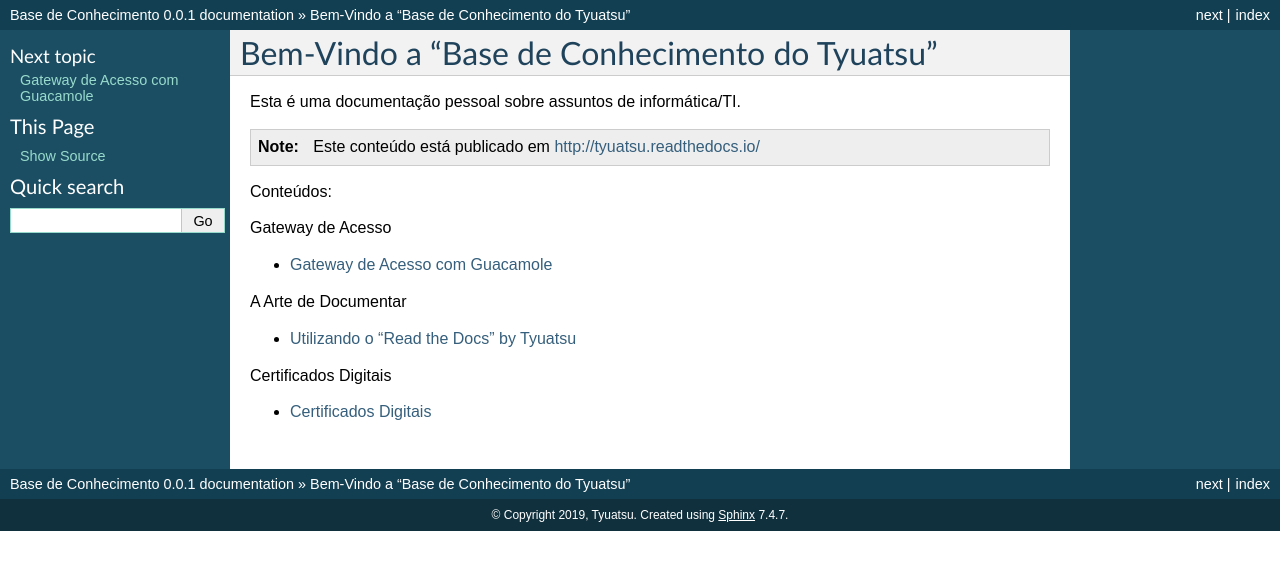
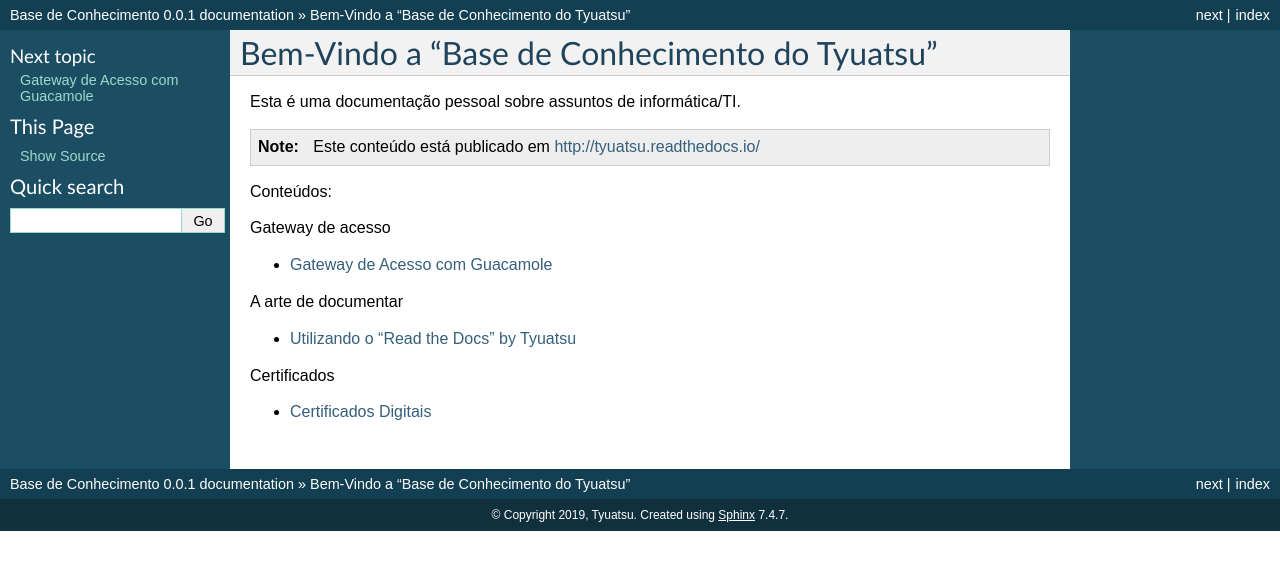
Before and after one commit to tyuatsu/base, a Sphinx documentation site: the page built from source/index.rst, in a window 1280 px wide. Shown: the top 570 px of the page. Built offline with Sphinx 7.4.7, drawn with Linux system fonts in a browser that asks for light colours; pages that are not in the unit, such as notebooks, are missing from menus; part of the change alters nothing that is shown.

```diff
--- a/source/index.rst
+++ b/source/index.rst
@@ -9,7 +9,7 @@ Conteúdos:
 .. _bash:
 .. toctree::
    :maxdepth: 1
-   :caption: Dicas de bash, linha de comando para uso diário
+   :caption: Dicas de bash
 
    bash
 
@@ -23,34 +23,34 @@ Conteúdos:
 .. _criar-midia-windows-10:
 .. toctree::
    :maxdepth: 1
-   :caption: Como Criar Midia de Instalação do Windows 10
+   :caption: Como criar midia
 
    criar-midia-windows-10
 
 .. _Jesus:
 .. toctree::
     :maxdepth: 1
-    :caption: Estudo Secreto Sobre Jesus Cristo
+    :caption: Jesus Cristo
 
     Jesus
 
 .. _guacamole:
 .. toctree::
    :maxdepth: 1
-   :caption: Gateway de Acesso
+   :caption: Gateway de acesso
 
    guacamole
 
 .. _docs-readthedocs:
 .. toctree::
    :maxdepth: 1
-   :caption: A Arte de Documentar
+   :caption: A arte de documentar
 
    docs-readthedocs
 
 .. _certificados-digitais:
 .. toctree::
     :maxdepth: 1
-    :caption: Certificados Digitais
+    :caption: Certificados
 
     certificados-digitais
```
Also changed, not shown: 5 other files.
